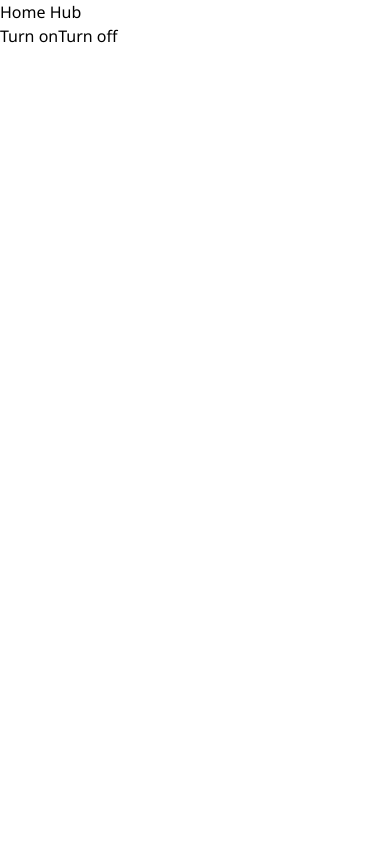
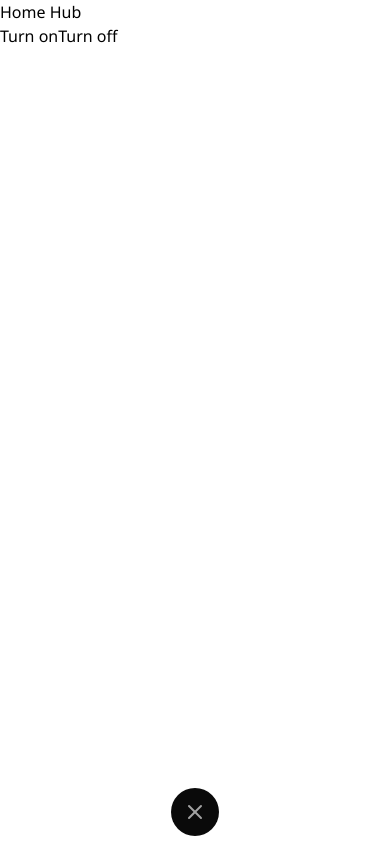
Before and after one commit to LukePetko/home-hub, a Next.js app: page / in a window 390 px wide. Built offline with nearby package versions, Linux system fonts and the light colour scheme.

Commit message:
adding mobile navbar

```diff
--- /dev/null
+++ b/src/app/NavBar/NavBarMobile.tsx
@@ -0,0 +1,43 @@
+"use client";
+
+import Link from "next/link";
+import { useState } from "react";
+import { Menu, X } from "react-feather";
+import Paths from "./Paths";
+
+export default function NavBarMobile() {
+  const [isOpen, setIsOpen] = useState(false);
+
+  return (
+    <div className="md:hidden fixed bottom-0 flex flex-col w-screen justify-center items-center p-2 gap-2">
+      <div
+        className={`w-96 bg-neutral-950 rounded-lg p-2 mt-2 transition-all duration-700 text-white ${
+          isOpen ? "h-auto opacity-100" : "opacity-0 overflow-hidden"
+        }`}
+      >
+        <h1 className="text-md font-black uppercase pt-2 pl-3 pb-8 text-neutral-200">
+          Home Hub
+        </h1>
+        <Paths />
+        <div className="pt-8 pb-2 px-3">
+          <h2 className="text-lg">Lukas</h2>
+        </div>
+      </div>
+      <button
+        className="w-max bg-neutral-950 rounded-full p-3"
+        onClick={() => setIsOpen(!isOpen)}
+      >
+        <X
+          className={`text-4xl text-neutral-400 bg-neutral-950 transition duration-700 ${
+            isOpen ? "h-0 opacity-0 -rotate-90" : "opacity-100"
+          }`}
+        />
+        <Menu
+          className={`text-4xl text-neutral-400 bg-neutral-950 transition duration-700 ${
+            !isOpen ? "h-0 opacity-0 -rotate-90" : "opacity-100"
+          }`}
+        />
+      </button>
+    </div>
+  );
+}
--- a/src/app/layout.tsx
+++ b/src/app/layout.tsx
@@ -2,6 +2,7 @@ import Link from "next/link";
 import "./globals.css";
 import { Noto_Sans } from "next/font/google";
 import NavBar from "./NavBar";
+import NavBarMobile from "./NavBar/NavBarMobile";
 
 const notoSans = Noto_Sans({ subsets: ["latin"], weight: "400" });
 
@@ -20,6 +21,7 @@ export default function RootLayout({
       <body className={notoSans.className}>
         <div className="flex">
           <NavBar navClasses="collapse md:visible lg:w-1/5 md:w-1/4 fixed" />
+          <NavBarMobile />
           <div className="md:pl-[25%] lg:pl-[20%]">{children}</div>
         </div>
       </body>
```
